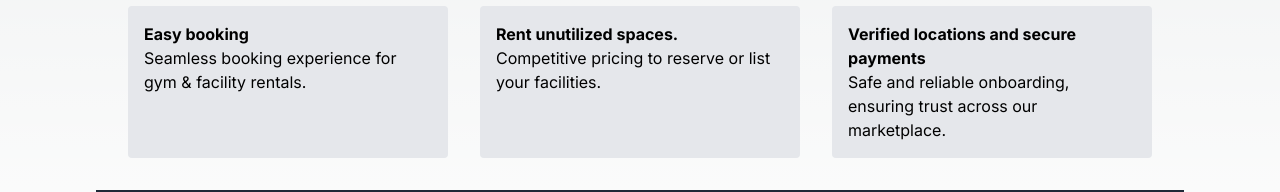
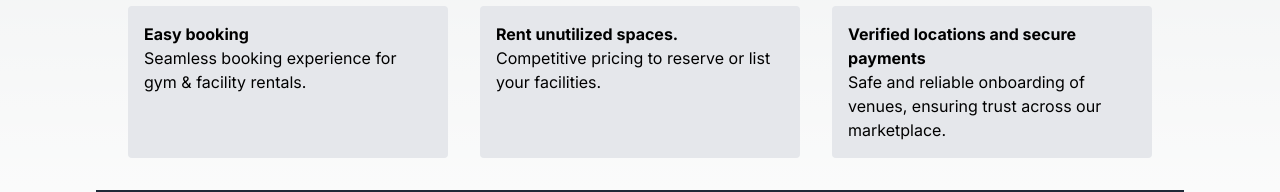
Before and after one commit to jensenmiers/PlayBookings.com, a Next.js app in the folder play-bookings/: page / in a window 1280 px wide. Shown: the part 1030-1222 px from the top of the page. Built offline with nearby package versions, Linux system fonts and the light colour scheme.

Commit message:
new copy for trust

```diff
--- a/play-bookings/src/app/page.js
+++ b/play-bookings/src/app/page.js
@@ -37,7 +37,7 @@ export default function Home() {
             </div>
             <div className="p-4 bg-gray-200 rounded">
               <h4 className="font-bold">Verified locations and secure payments</h4>
-              <p>Safe and reliable onboarding, ensuring trust across our marketplace.</p>
+              <p>Safe and reliable onboarding of venues, ensuring trust across our marketplace.</p>
             </div>
           </div>
         </section>
```
